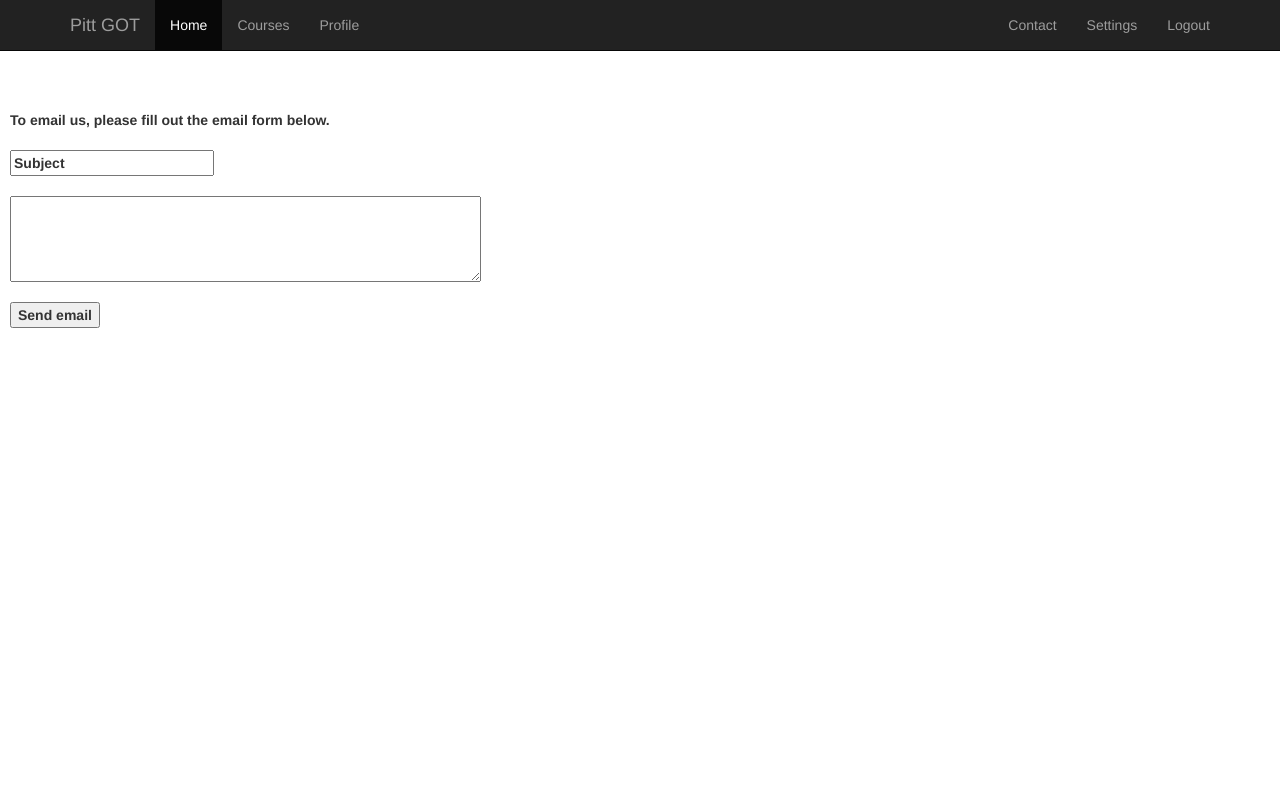
After one commit to bwerner9328/pitt-got, a Python web app: template pittgot/templates/contact.html in a window 1280 px wide. The commit adds this page. Run offline with Jinja, Linux system fonts and the light colour scheme; the template is opened without the code that fills it, so the values that code supplies are empty; some libraries are stand-ins or nearby versions.

Commit message:
Added email

```diff
--- a/pittgot/code.py
+++ b/pittgot/code.py
@@ -6,6 +6,7 @@ import webapp2
 import datetime
 from google.appengine.ext import db
 from google.appengine.api import users
+from google.appengine.api import mail
 from google.appengine.ext.webapp import template
 from classes.main import Main
 from classes.logout import Logout
@@ -13,6 +14,7 @@ from classes.cover import Cover
 from classes.settings import Settings
 from classes.courses import Courses
 from classes.profile import Profile
+from classes.contact import Contact
 
 app = webapp2.WSGIApplication([
   ('/', Cover),
@@ -20,5 +22,6 @@ app = webapp2.WSGIApplication([
   ('/logout', Logout),
   ('/settings', Settings),
   ('/courses', Courses),
-  ('/profile', Profile)
+  ('/profile', Profile),
+  ('/contact', Contact)
 ])
--- /dev/null
+++ b/pittgot/templates/contact.html
@@ -0,0 +1,45 @@
+<html lang="en">
+  <head>
+    <meta charset="utf-8">
+    <meta http-equiv="X-UA-Compatible" content="IE=edge">
+    <meta name="viewport" content="width=device-width, initial-scale=1">
+    <meta name="description" content="">
+    <meta name="author" content="">
+    <link rel="icon" href="../../favicon.ico">
+
+    <title>Pitt GOT</title>
+
+    <!-- Bootstrap core CSS -->
+    <link href="../static/bootstrap.min.css" rel="stylesheet">
+
+    <!-- Custom styles for this template -->
+    <link href="../static/starter-template.css" rel="stylesheet">
+
+    <!-- HTML5 shim and Respond.js for IE8 support of HTML5 elements and media queries -->
+    <!--[if lt IE 9]>
+      <script src="https://oss.maxcdn.com/html5shiv/3.7.2/html5shiv.min.js"></script>
+      <script src="https://oss.maxcdn.com/respond/1.4.2/respond.min.js"></script>
+    <![endif]-->
+  </head>
+
+  <body>
+  {% include "mainpage-v3.html" %}
+    <div id="section">
+      <form action = "/contact" method = "post">
+        {% if sent %}Email has been sent.<br><br>{% endif %}
+        <b>To email us, please fill out the email form below.<b><br><br>
+        <input type="text" name = "subject" value = "Subject" onFocus="this.select()" required><br><br>
+        <textarea rows="4" cols="50" name = "emailmessage" required></textarea><br><br>
+        <input type="submit" value="Send email"><br>
+      </form>
+    </div>
+
+    <!-- Bootstrap core JavaScript
+    ================================================== -->
+    <!-- Placed at the end of the document so the pages load faster -->
+    <script src="https://ajax.googleapis.com/ajax/libs/jquery/1.11.2/jquery.min.js"></script>
+    <script src="../js/bootstrap.min.js"></script>
+    <!-- IE10 viewport hack for Surface/desktop Windows 8 bug -->
+    <script src="../../assets/js/ie10-viewport-bug-workaround.js"></script>
+  </body>
+</html>
--- a/pittgot/templates/mainpage-v3.html
+++ b/pittgot/templates/mainpage-v3.html
@@ -16,6 +16,7 @@
             <li><a href="/profile">Profile</a></li>
           </ul>
           <ul class="nav navbar-nav navbar-right">
+            <li><a href="/contact">Contact</a></li>
             <li><a href="/settings">Settings</a></li>
             <li><a href="/logout">Logout</a></li>
           </ul>
```
Also changed, not shown: pittgot/classes/contact.py (added, +39 -0 lines).
